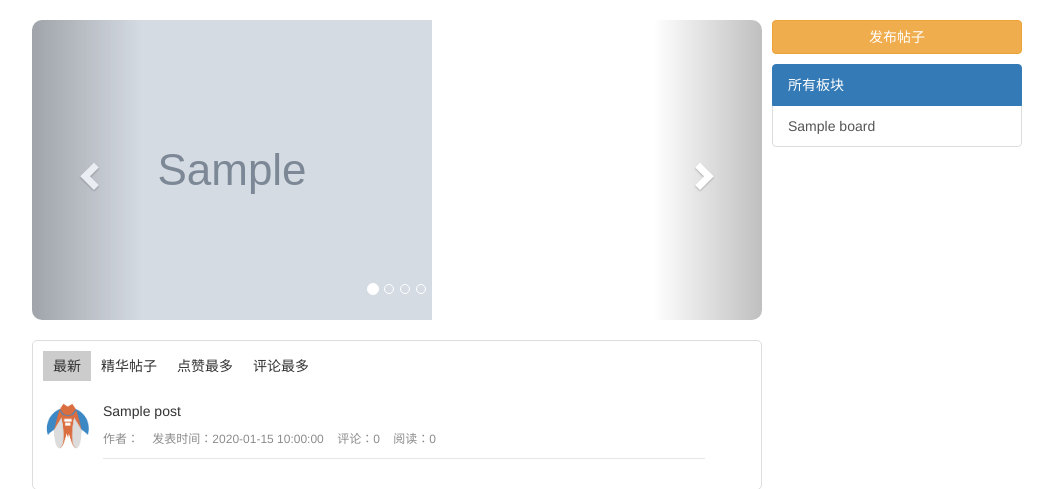
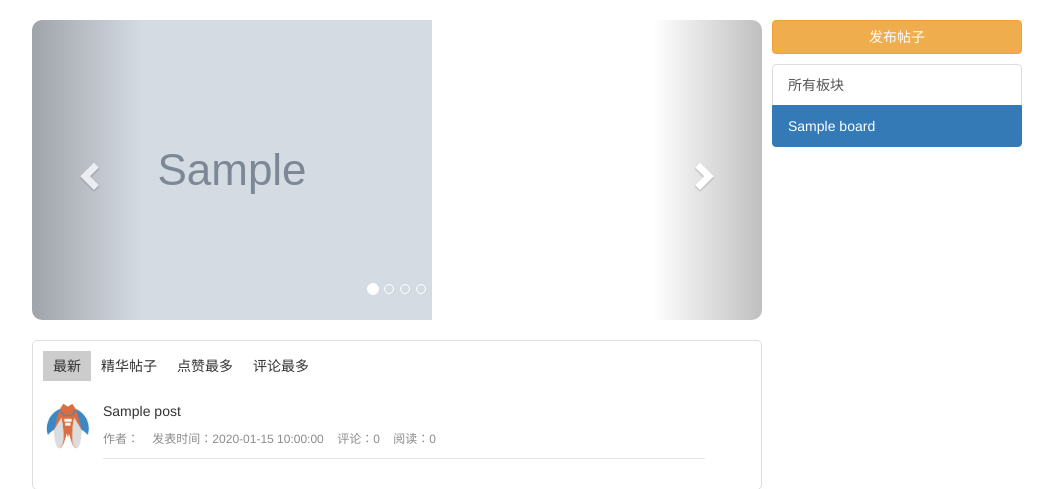
Before and after one commit to caoyingfeng/BBS, a Flask app: page /?bd=1 in a window 1280 px wide. Shown: the part 52-541 px from the top of the page, without its empty margins (113-1166 px from the left). Run offline with Flask 2, Linux system fonts and the light colour scheme; tables that the repository leaves empty hold one stand-in row (values such as "Sample post"); grey boxes marked "Sample" are stand-in pictures; some libraries are stand-ins or nearby versions.

Commit message:
show posts according to board selected

```diff
--- a/apps/front/views.py
+++ b/apps/front/views.py
@@ -22,19 +22,31 @@ bp = Blueprint('front',__name__)
 
 @bp.route('/')
 def index():
+    # 注意接受的格式和default
+    board_id = request.args.get("bd",type=int,default=None)
+    # print(board_id)
+    page = request.args.get(get_page_parameter(),type=int,default=1)
     banners = BannerModel.query.order_by(BannerModel.priority.desc()).limit(4)
     boards = BoardModel.query.all()
-    page = request.args.get(get_page_parameter(),type=int,default=1)
-    start = (page-1)*config.PER_PAGE
+    start = (page - 1) * config.PER_PAGE
     end = start + config.PER_PAGE
-    posts = PostModel.query.slice(start,end)
-    pagination = Pagination(bs_version=3,page=page,total=PostModel.query.count(),outer_window=1,inner_window=2)
+    posts = None
+    total = 0
+    if board_id:
+        query_obj = PostModel.query.filter_by(board_id=board_id)
+        posts = query_obj.slice(start, end)
+        total = query_obj.count()
+    else:
+        posts = PostModel.query.slice(start, end)
+        total = PostModel.query.count()
+    pagination = Pagination(bs_version=3,page=page,total=total,outer_window=1,inner_window=2)
     # 将键值对解析成关键字参数
     context = {
         "banners":banners,
         "boards":boards,
         "posts":posts,
-        "pagination":pagination
+        "pagination":pagination,
+        "current_board":board_id
     }
     return render_template('front/front_index.html',**context)
 
--- a/templates/front/front_index.html
+++ b/templates/front/front_index.html
@@ -77,11 +77,20 @@
             <a href="{{ url_for("front.apost") }}" class="btn btn-warning btn-block">发布帖子</a>
         </div>
         <div class="list-group">
-            <a href="#" class="list-group-item active">所有板块</a>
+            {% if current_board %}
+                <a href="/" class="list-group-item ">所有板块</a>
+            {% else %}
+                <a href="/" class="list-group-item active">所有板块</a>
+            {% endif %}
+
             {% for board in boards %}
-                <a href="#" class="list-group-item">{{ board.name }}</a>
+                {% if board.id == current_board %}
+                    <a href="{{ url_for("front.index",bd=board.id) }}" class="list-group-item active">{{ board.name }}</a>
+                {% else %}
+                    <a href="{{ url_for("front.index",bd=board.id) }}" class="list-group-item">{{ board.name }}</a>
+                {% endif %}
+
             {% endfor %}
-
         </div>
     </div>
 {% endblock %}
```
